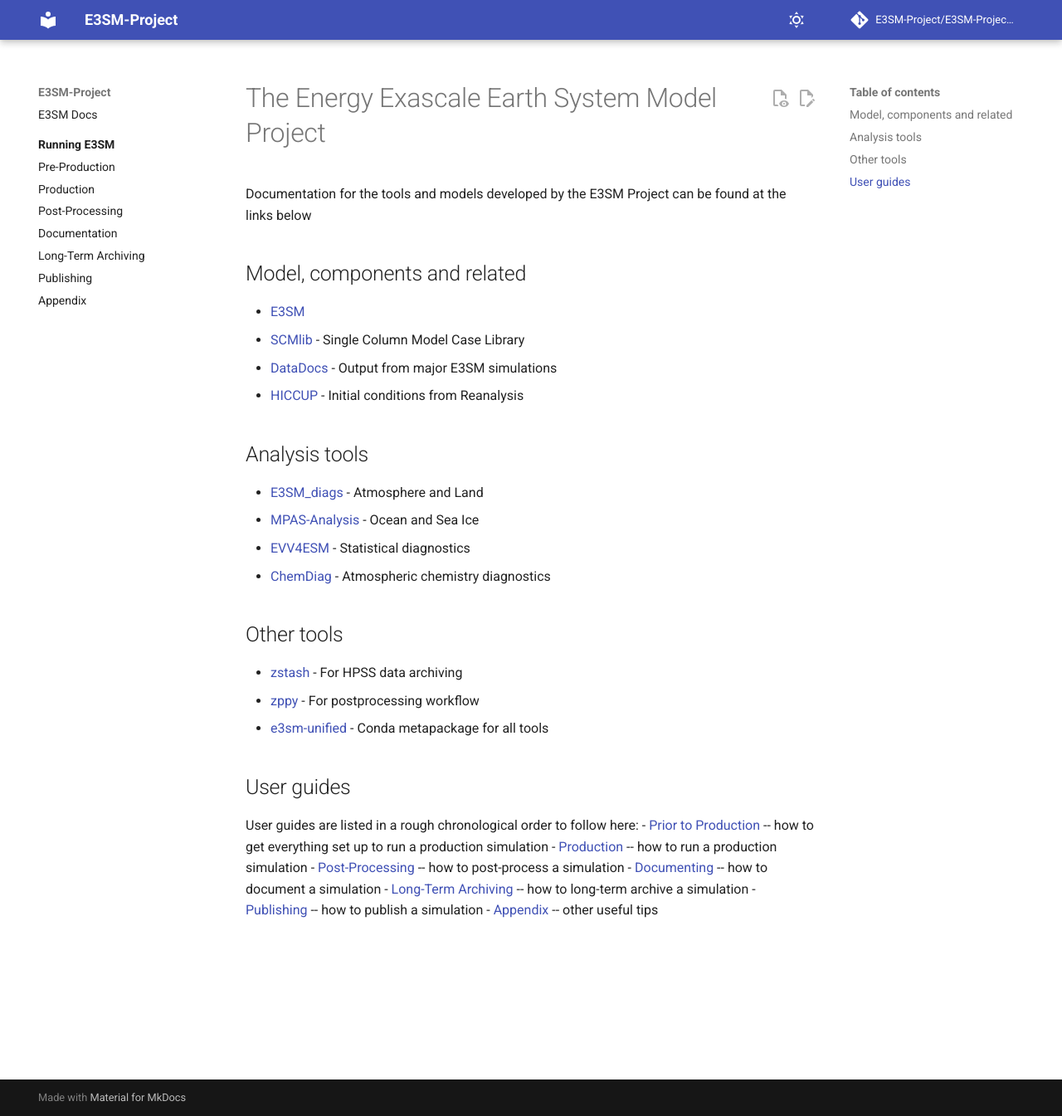
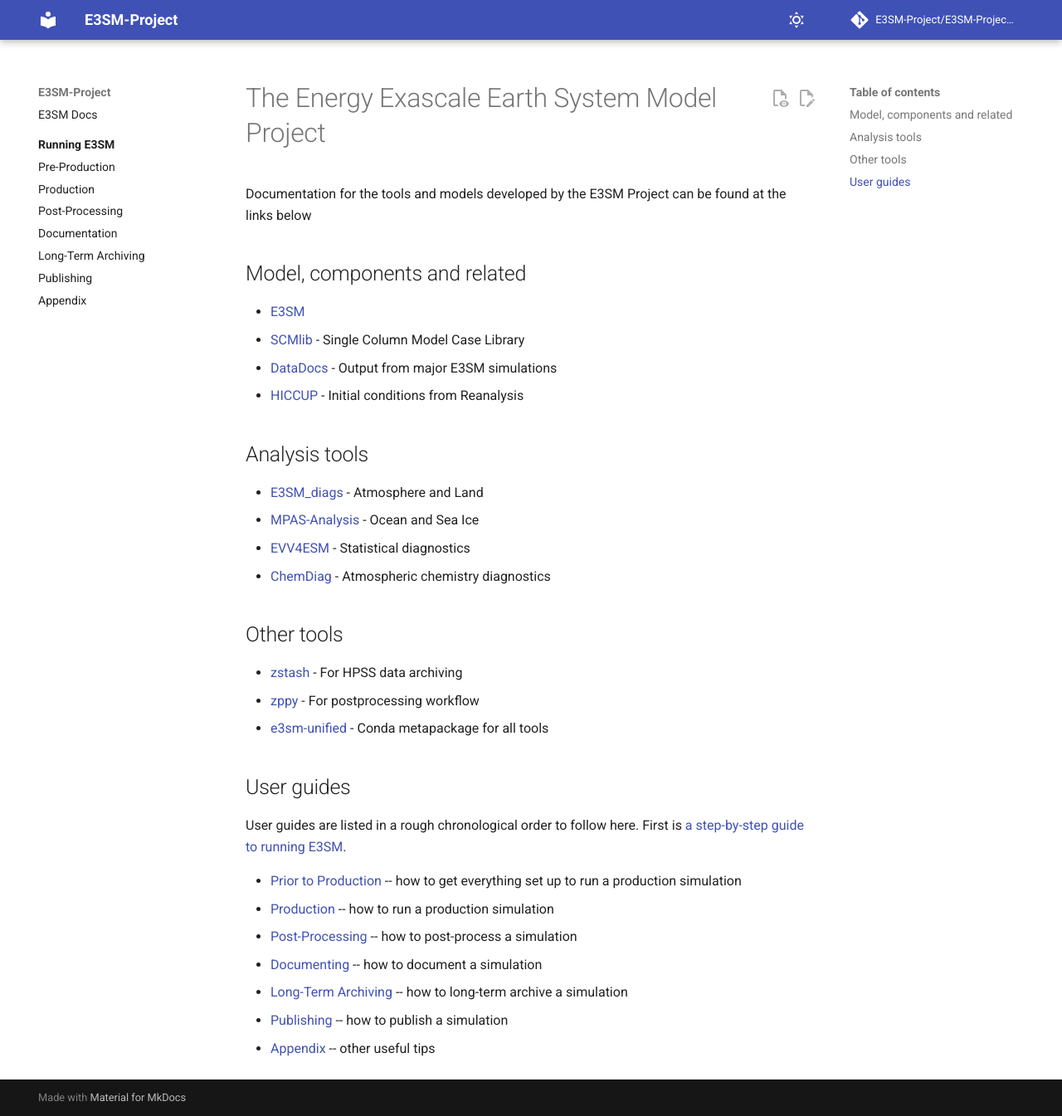
Before and after one commit to E3SM-Project/E3SM-Project.github.io, an MkDocs documentation site: the page built from docs/index.md, in a window 1280 px wide and 1345 px high. Shown: the whole window at 83% size. Built offline with MkDocs 1.6.1 and Material for MkDocs 9.7.7, drawn with Linux system fonts in a browser that asks for light colours; comment, search, counter and statistics services are not loaded.

Commit message:
update description and make list

```diff
--- a/docs/index.md
+++ b/docs/index.md
@@ -25,11 +25,12 @@ be found at the links below
 
 ## User guides
 
-User guides are listed in a rough chronological order to follow here:
-- [Prior to Production](guide-prior-to-production.md) -- how to get everything set up to run a production simulation
-- [Production](guide-production.md) -- how to run a production simulation
-- [Post-Processing](guide-post-processing.md) -- how to post-process a simulation
-- [Documenting](guide-documenting.md) -- how to document a simulation
-- [Long-Term Archiving](guide-long-term-archiving.md) -- how to long-term archive a simulation
-- [Publishing](guide-publishing.md) -- how to publish a simulation
-- [Appendix](guide-appendix.md) -- other useful tips
+User guides are listed in a rough chronological order to follow here. First is [a step-by-step guide to running E3SM](running-e3sm-guide/index.md).
+
+- [Prior to Production](running-e3sm-guide/guide-prior-to-production.md) -- how to get everything set up to run a production simulation
+- [Production](running-e3sm-guide/guide-production.md) -- how to run a production simulation
+- [Post-Processing](running-e3sm-guide/guide-post-processing.md) -- how to post-process a simulation
+- [Documenting](running-e3sm-guide/guide-documenting.md) -- how to document a simulation
+- [Long-Term Archiving](running-e3sm-guide/guide-long-term-archiving.md) -- how to long-term archive a simulation
+- [Publishing](running-e3sm-guide/guide-publishing.md) -- how to publish a simulation
+- [Appendix](running-e3sm-guide/guide-appendix.md) -- other useful tips
```
